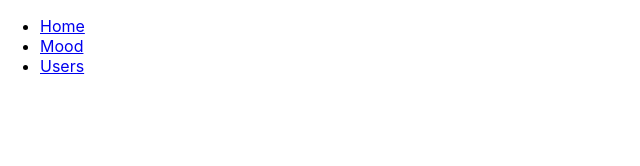
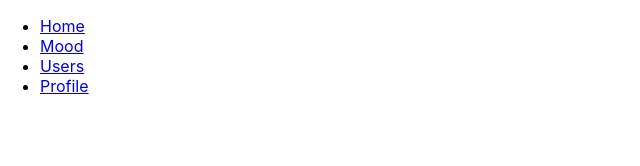
Before and after one commit to Companion-app/Companion, a React (Create React App) app: page / in a window 1280 px wide. Shown: the top 166 px of the page, without its empty margins (0-640 px from the left). Built offline with nearby package versions, Linux system fonts and the light colour scheme.

Commit message:
Render Profile
Added profile page to the nav and as a separate page

```diff
--- a/src/App.js
+++ b/src/App.js
@@ -10,7 +10,7 @@ import {
   withRouter
 } from 'react-router-dom';
 
-// import Profile from "./components/profile";
+import Profile from "./components/profile/profile";
 
 class App extends React.Component{
   render(){
@@ -28,6 +28,12 @@ return(
             <li>
               <Link to="/users">Users</Link>
             </li>
+            {/* <li>
+            <Link to="/profile">Profile</Link>
+            </li> */}
+            <li>
+              <Link to="/profile">Profile</Link>
+            </li>
           </ul>
         </nav>
 
@@ -43,6 +49,9 @@ return(
           </Route>
           <Route path="/edit-mood/:id">
             <EditMood {...this.state} />
+          </Route>
+          <Route path="/profile">
+            <Profile />
           </Route>
         </Switch>
       </div>
```
